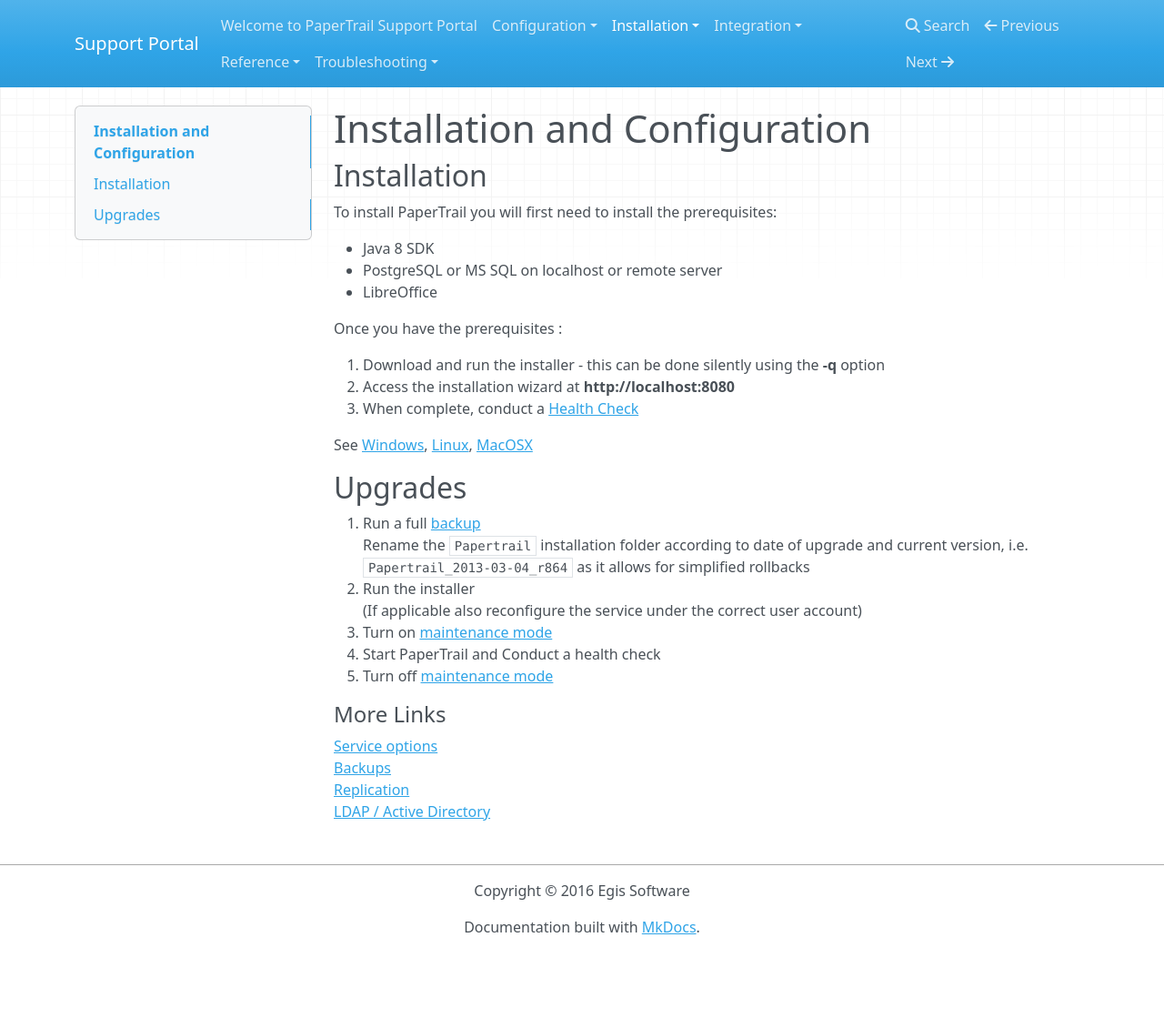
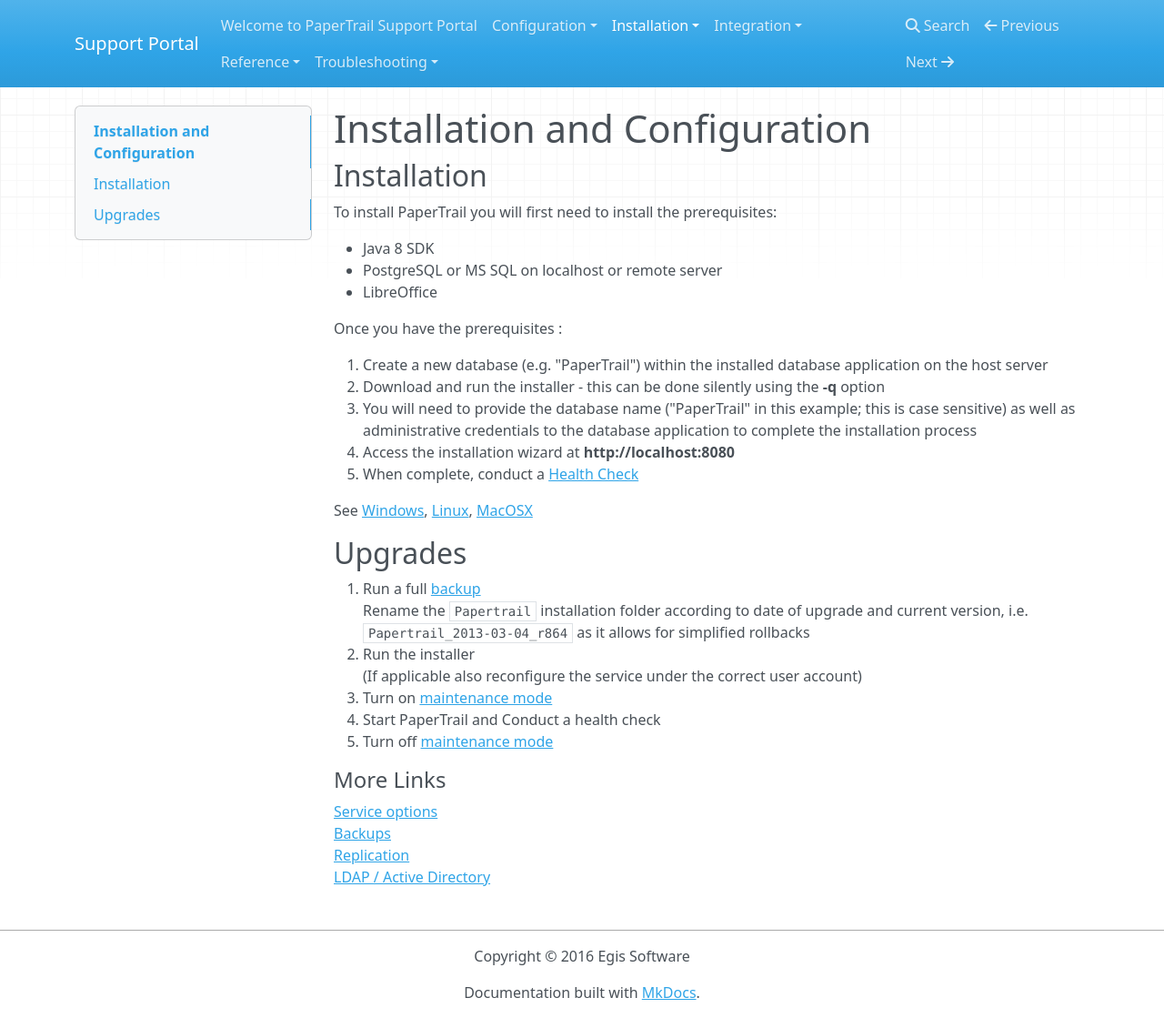
Before and after one commit to ryanegis/support-portal, an MkDocs documentation site: the page built from docs/Installation/server-installation.md, in a window 1280 px wide and 1119 px high. Shown: the whole window at 91% size. Built offline with MkDocs 1.6.1, drawn with Linux system fonts in a browser that asks for light colours; nearby versions of some CDN libraries; old or Windows-style settings are respelled for this version of MkDocs.

Commit message:
Update server-installation.md
20170110 Added installation steps specific to the DB /SP

```diff
--- a/docs/Installation/server-installation.md
+++ b/docs/Installation/server-installation.md
@@ -9,9 +9,11 @@ To install PaperTrail you will first need to install the prerequisites:
 
 Once you have the prerequisites :
 
-1.  Download and run the installer - this can be done silently using the **-q** option
-2.  Access the installation wizard at **http://localhost:8080**
-3.  When complete, conduct a [Health Check](../Reference/health)
+1.  Create a new database (e.g. "PaperTrail") within the installed database application on the host server
+2.  Download and run the installer - this can be done silently using the **-q** option
+3.  You will need to provide the database name ("PaperTrail" in this example; this is case sensitive) as well as administrative credentials to the database application to complete the installation process
+4.  Access the installation wizard at **http://localhost:8080**
+5.  When complete, conduct a [Health Check](../Reference/health)
 
 See [Windows](Windows),
  [Linux](ubuntu-linux), [MacOSX](macosx)
```
